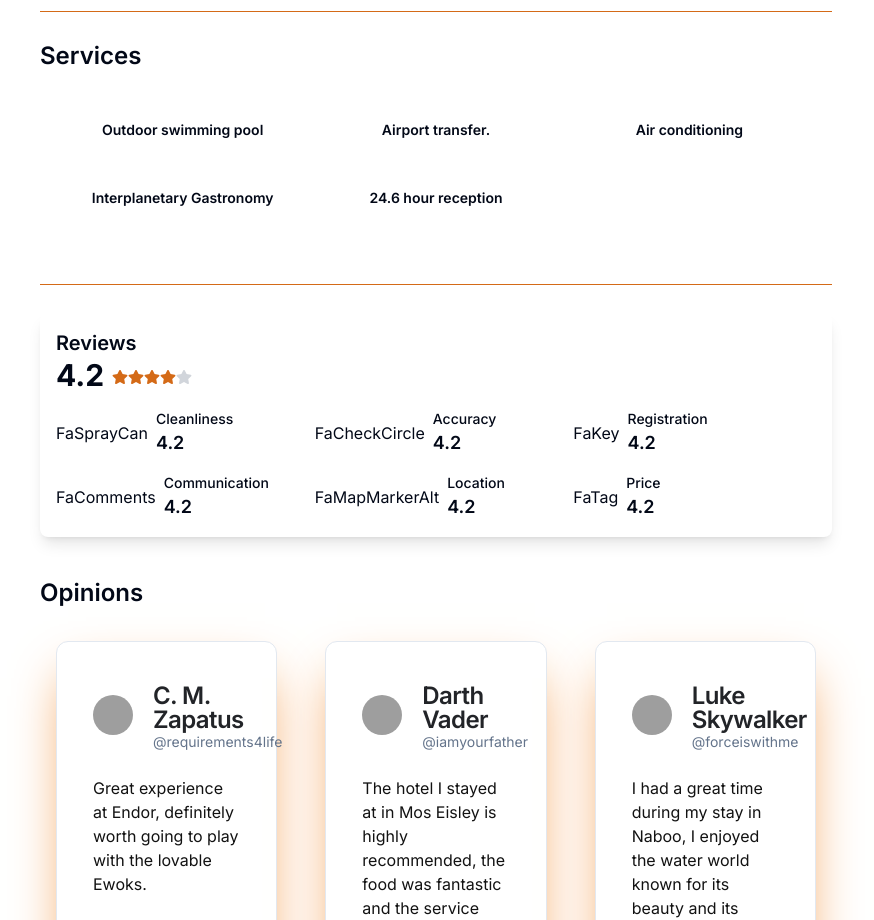
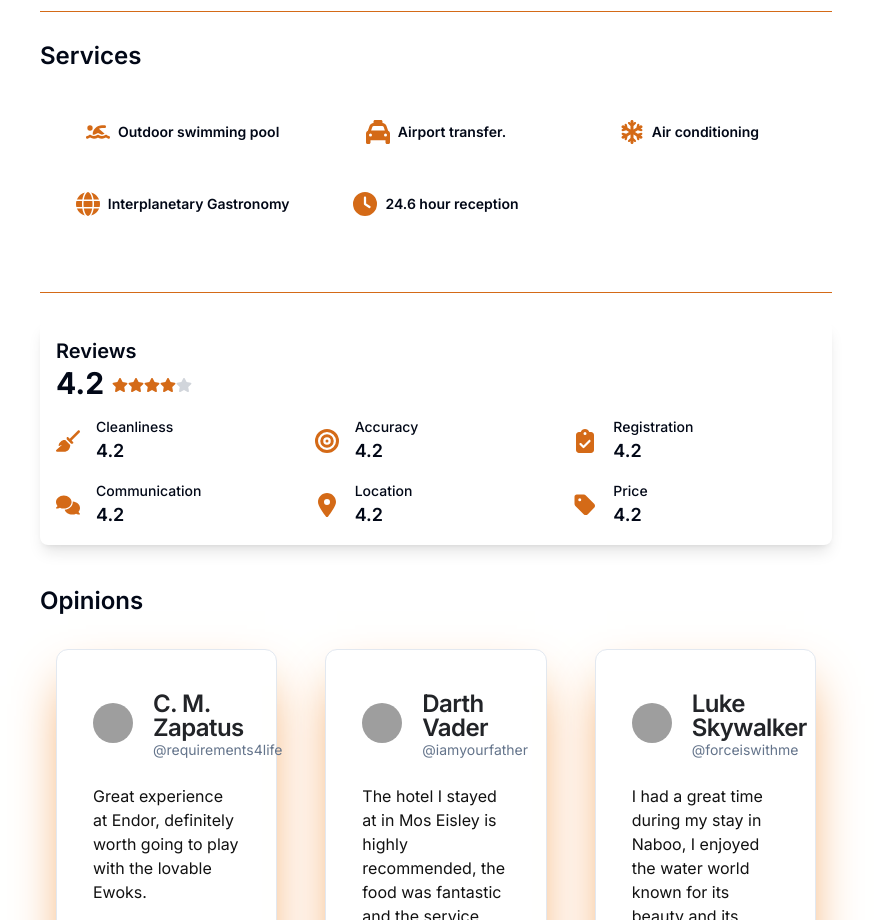
Before and after one commit to jcamilomolinar/planet-hub, a Next.js app in the folder planet-hub/: page /accomodation/1 in a window 1280 px wide. Shown: the part 860-1780 px from the top of the page, without its empty margins (0-874 px from the left). Built offline with nearby package versions, Linux system fonts and the light colour scheme; grey boxes are pictures that could not be loaded.

Commit message:
Data on data.ts

```diff
--- a/planet-hub/components/space-component/Rating.tsx
+++ b/planet-hub/components/space-component/Rating.tsx
@@ -1,6 +1,9 @@
 import React from 'react';
+import { FontAwesomeIcon } from '@fortawesome/react-fontawesome';
 import { FaStar, FaSprayCan, FaCheckCircle, FaKey, FaComments, FaMapMarkerAlt, FaTag } from 'react-icons/fa';
 import { IconType } from 'react-icons';
+import * as FAIcons from 'react-icons/fa';
+import { faSwimmer, faTaxi, faSnowflake, faGlobe, faClock } from '@fortawesome/free-solid-svg-icons';
 
 // Definición de tipos
 type Category = {
@@ -25,6 +28,7 @@ const RatingComponent: React.FC<RatingComponentProps> = ({ overallRating, catego
         ));
     };
 
+
     return (
         <div className="mx-auto p-4 bg-white shadow-lg rounded-lg">
             <div className="mb-4">
@@ -37,7 +41,11 @@ const RatingComponent: React.FC<RatingComponentProps> = ({ overallRating, catego
             <div className="grid grid-cols-2 sm:grid-cols-3 gap-4">
                 {categories.map((category) => (
                     <div key={category.name} className="flex items-center">
-                        {category.icon}
+                        <FontAwesomeIcon
+                            icon={category.icon}
+                            style={{ color: '#d46a17', fontSize: '24px' }}
+                            className="w-6 h-6 mr-2"
+                        />
                         <div className="ml-2">
                             <p className="text-sm font-medium">{category.name}</p>
                             <p className="text-lg font-semibold">{category.rating}</p>
--- a/planet-hub/components/space-component/Services.tsx
+++ b/planet-hub/components/space-component/Services.tsx
@@ -2,44 +2,9 @@ import React from 'react'
 import { FontAwesomeIcon } from '@fortawesome/react-fontawesome';
 import { faSwimmer, faTaxi, faSnowflake, faGlobe, faClock } from '@fortawesome/free-solid-svg-icons';
 import { AccomodationsData } from './types';
+import * as FAIcons from 'react-icons/fa';
 
-// const servicesData = [
-//     {
-//         id: 1,
-//         title: "Piscina al aire libre",
-//         description: "",
-//         imageUrl: "/img1.png",
-//         icon: faSwimmer
-//     },
-//     {
-//         id: 2,
-//         title: "Traslado aeropuerto",
-//         description: "",
-//         imageUrl: "/img2.png",
-//         icon: faTaxi
-//     },
-//     {
-//         id: 3,
-//         title: "Aire acondicionado",
-//         description: "",
-//         imageUrl: "/img3.png",
-//         icon: faSnowflake
-//     },
-//     {
-//         id: 4,
-//         title: "Gastronomía Interplanetaria",
-//         description: "",
-//         imageUrl: "/img3.png",
-//         icon: faGlobe
-//     },
-//     {
-//         id: 5,
-//         title: "Recepción 24 horas",
-//         description: "",
-//         imageUrl: "/img3.png",
-//         icon: faClock
-//     }
-// ];
+
 
 function Services({ fullDataS }: { fullDataS: AccomodationsData }) {
     return (
@@ -47,7 +12,12 @@ function Services({ fullDataS }: { fullDataS: AccomodationsData }) {
             {fullDataS.services.map((service) => (
                 <div key={service.id} className="flex flex-col items-center">
                     <div className="flex items-center justify-center mb-4">
-                        <FontAwesomeIcon icon={service.icon} style={{ color: '#d46a17', fontSize: '24px' }} className="w-6 h-6 mr-2" />
+                        {/* <FontAwesomeIcon icon={service.icon} style={{ color: '#d46a17', fontSize: '24px' }} className="w-6 h-6 mr-2" /> */}
+                        <FontAwesomeIcon
+                            icon={service.icon || faSwimmer}
+                            style={{ color: '#d46a17', fontSize: '24px' }}
+                            className="w-6 h-6 mr-2"
+                        />
                         <h2 className="text-sm font-semibold">{service.title}</h2>
                     </div>
                     {/* <p className="text-sm text-center">{service.description}</p> */}
--- a/planet-hub/lib/data.ts
+++ b/planet-hub/lib/data.ts
@@ -1,7 +1,6 @@
 import PlanetPhoto from "@/public/planet.jpg";
 import { AccommodationsData } from "@/lib/types";
-import { faSwimmer, faTaxi, faSnowflake, faGlobe, faClock, faSnowplow } from '@fortawesome/free-solid-svg-icons';
-import { FaStar, FaSprayCan, FaCheckCircle, FaKey, FaComments, FaMapMarkerAlt, FaTag } from 'react-icons/fa';
+import { faSwimmer, faTaxi, faSnowflake, faGlobe, faClock, faSnowplow, faBroom, faBullseye, faClipboardCheck, faComments, faMapMarkerAlt, faTag } from '@fortawesome/free-solid-svg-icons';
 
 export const planets = [
   {
@@ -433,47 +432,47 @@ export const accommodations: AccommodationsData[] = [
         title: "Outdoor swimming pool",
         description: "",
         imageUrl: "/img1.png",
-        icon: "faSwimmer"
+        icon: faSwimmer,
       },
       {
         id: 2,
         title: "Airport transfer.",
         description: "",
         imageUrl: "/img2.png",
-        icon: "faTaxi"
+        icon: faTaxi
       },
       {
         id: 3,
         title: "Air conditioning",
         description: "",
         imageUrl: "/img3.png",
-        icon: "faSnowflake"
+        icon: faSnowflake
       },
       {
         id: 4,
         title: "Interplanetary Gastronomy",
         description: "",
         imageUrl: "/img3.png",
-        icon: "faGlobe"
+        icon: faGlobe
       },
       {
         id: 5,
         title: "24.6 hour reception",
         description: "",
         imageUrl: "/img3.png",
-        icon: "faClock"
+        icon: faClock
       }
     ],
     valuation: {
       averageRating: 4.2,
       totalRatings: 8,
       categories: [
-        { name: 'Cleanliness', rating: 4.2, icon: "FaSprayCan" },
-        { name: 'Accuracy', rating: 4.2, icon: "FaCheckCircle" },
-        { name: 'Registration', rating: 4.2, icon: "FaKey" },
-        { name: 'Communication', rating: 4.2, icon: "FaComments" },
-        { name: 'Location', rating: 4.2, icon: "FaMapMarkerAlt" },
-        { name: 'Price', rating: 4.2, icon: "FaTag" },
+        { name: 'Cleanliness', rating: 4.2, icon: faBroom },
+        { name: 'Accuracy', rating: 4.2, icon: faBullseye },
+        { name: 'Registration', rating: 4.2, icon: faClipboardCheck },
+        { name: 'Communication', rating: 4.2, icon: faComments },
+        { name: 'Location', rating: 4.2, icon: faMapMarkerAlt },
+        { name: 'Price', rating: 4.2, icon: faTag },
       ]
     },
     host: {
@@ -511,47 +510,47 @@ export const accommodations: AccommodationsData[] = [
         title: "Heated Accommodation",
         description: "Rooms with advanced heating systems to maintain comfort in the Neptunian cold.",
         imageUrl: "/img1.png",
-        icon: "faSnowflake"
+        icon: faSnowflake
       },
       {
         id: 2,
         title: "Company of Galactic Kittens",
         description: "Enjoy the company of galactic kitties that will bring you warmth and joy during your stay.",
         imageUrl: "/img1.png",
-        icon: "faSnowflake" // Assuming you have a cat icon
+        icon: faSnowflake
       },
       {
         id: 3,
         title: "Winter Spa",
         description: "Rejuvenating treatments in a spa with ice water in a warm and relaxing environment.",
         imageUrl: "/img1.png",
-        icon: "faSnowflake" // Or any other icon that represents the eng
+        icon: faSnowflake
       },
       {
         id: 4,
         title: "Star Cuisine",
         description: "Exquisite dishes that combine earthly and galactic ingredients prepared by our chef.",
         imageUrl: "/img1.png",
-        icon: "faSnowflake" // Or any other icon representing food
+        icon: faSnowflake
       },
       {
         id: 5,
         title: "Snow Tours",
         description: "Guide and sleds to explore the Neptunian surface and experience the galactic snow.",
         imageUrl: "/img1.png",
-        icon: "faSnowplow" // Or any other icon representing tours
+        icon: faSnowplow
       }
     ],
     valuation: {
       averageRating: 4.9,
       totalRatings: 25,
       categories: [
-        { name: 'Cleanliness', rating: 4.9, icon: "" },
-        { name: 'Accuracy', rating: 4.9, icon: "" },
-        { name: 'Check-in', rating: 4.9, icon: "" },
-        { name: 'Communication ', rating: 4.9, icon: "" },
-        { name: 'Location', rating: 4.9, icon: "" },
-        { name: 'Price', rating: 4.9, icon: "" },
+        { name: 'Cleanliness', rating: 4.9, icon: faBroom },
+        { name: 'Accuracy', rating: 4.9, icon: faBullseye },
+        { name: 'Check-in', rating: 4.9, icon: faClipboardCheck },
+        { name: 'Communication ', rating: 4.9, icon: faComments },
+        { name: 'Location', rating: 4.9, icon: faMapMarkerAlt },
+        { name: 'Price', rating: 4.9, icon: faTag },
       ]
     },
     host: {
```
